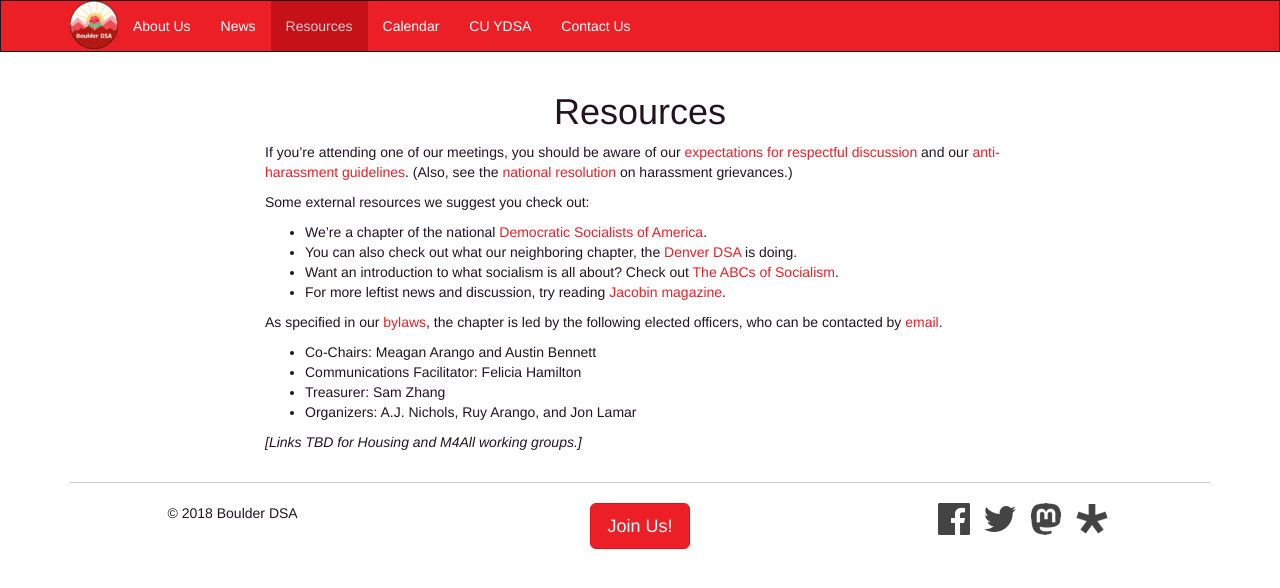
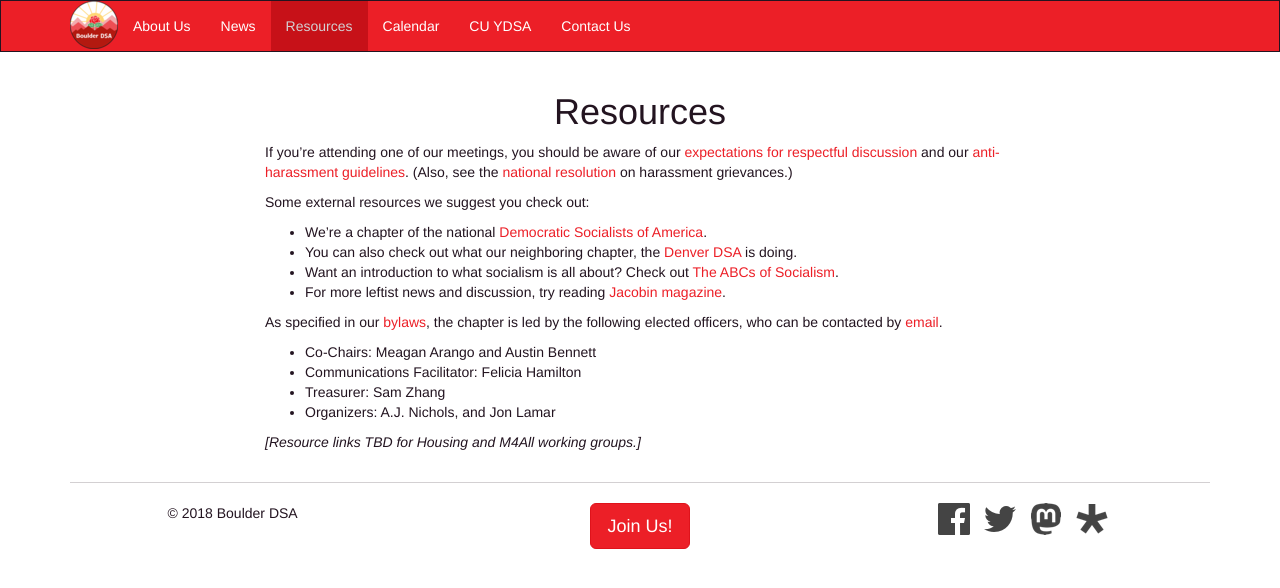
Before and after one commit to boulderdsa/boulderdsa.github.io, a Jekyll site: the page built from resources.md, in a window 1280 px wide. Shown: the top 588 px of the page. Built offline with Jekyll 4.4.1, drawn with Linux system fonts in a browser that asks for light colours.

Commit message:
Ruy stepped down as Organizer to run HJ.

```diff
--- a/resources.md
+++ b/resources.md
@@ -17,8 +17,8 @@ As specified in our [bylaws]({% link resources/bylaws.md %}), the chapter is led
 * Co-Chairs: Meagan Arango and Austin Bennett
 * Communications Facilitator: Felicia Hamilton
 * Treasurer: Sam Zhang
-* Organizers: A.J. Nichols, Ruy Arango, and Jon Lamar
+* Organizers: A.J. Nichols, and Jon Lamar
 
-_[Links TBD for Housing and M4All working groups.]_
+_[Resource links TBD for Housing and M4All working groups.]_
 
 [email-officers]: mailto:boulderdsa@gmail.com
```
